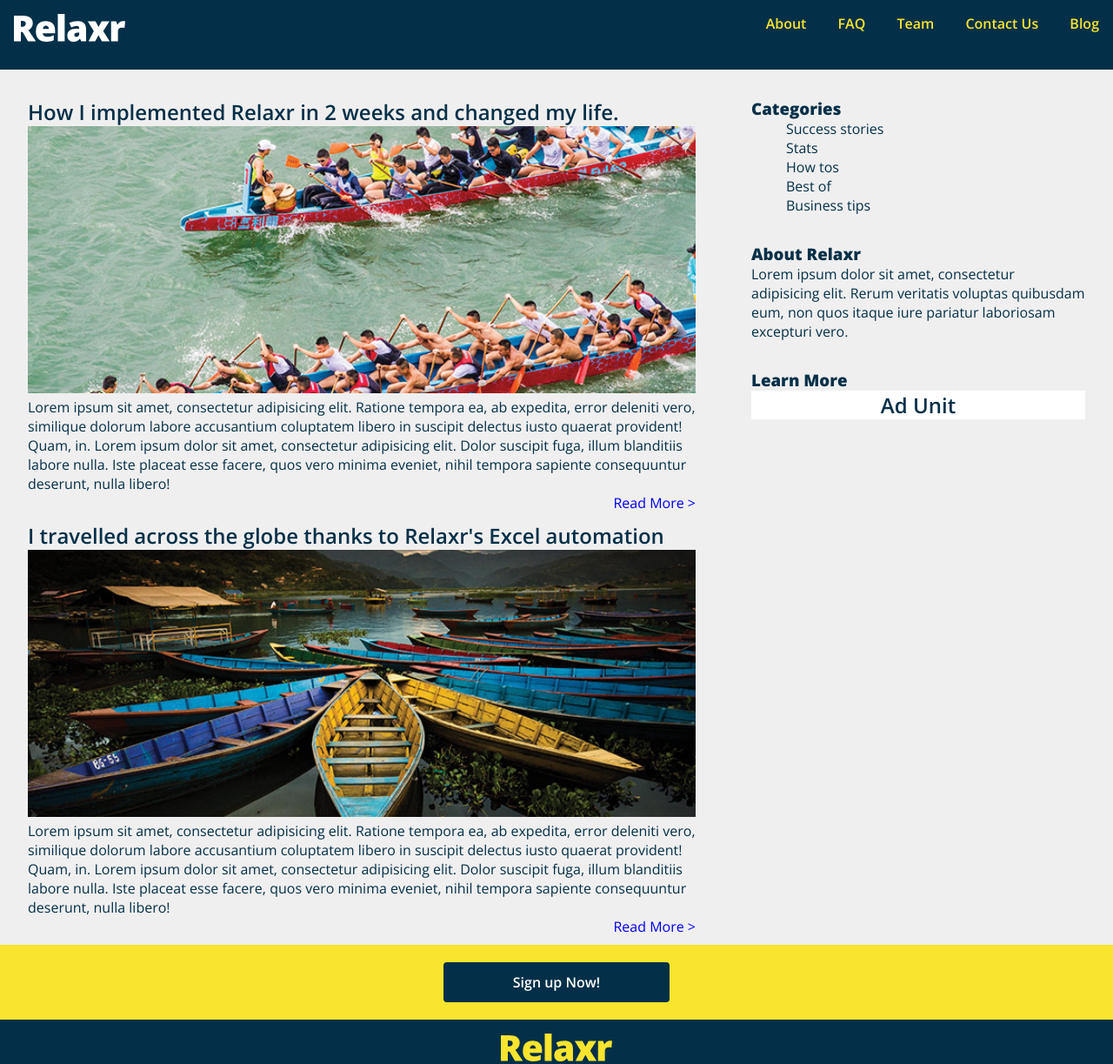
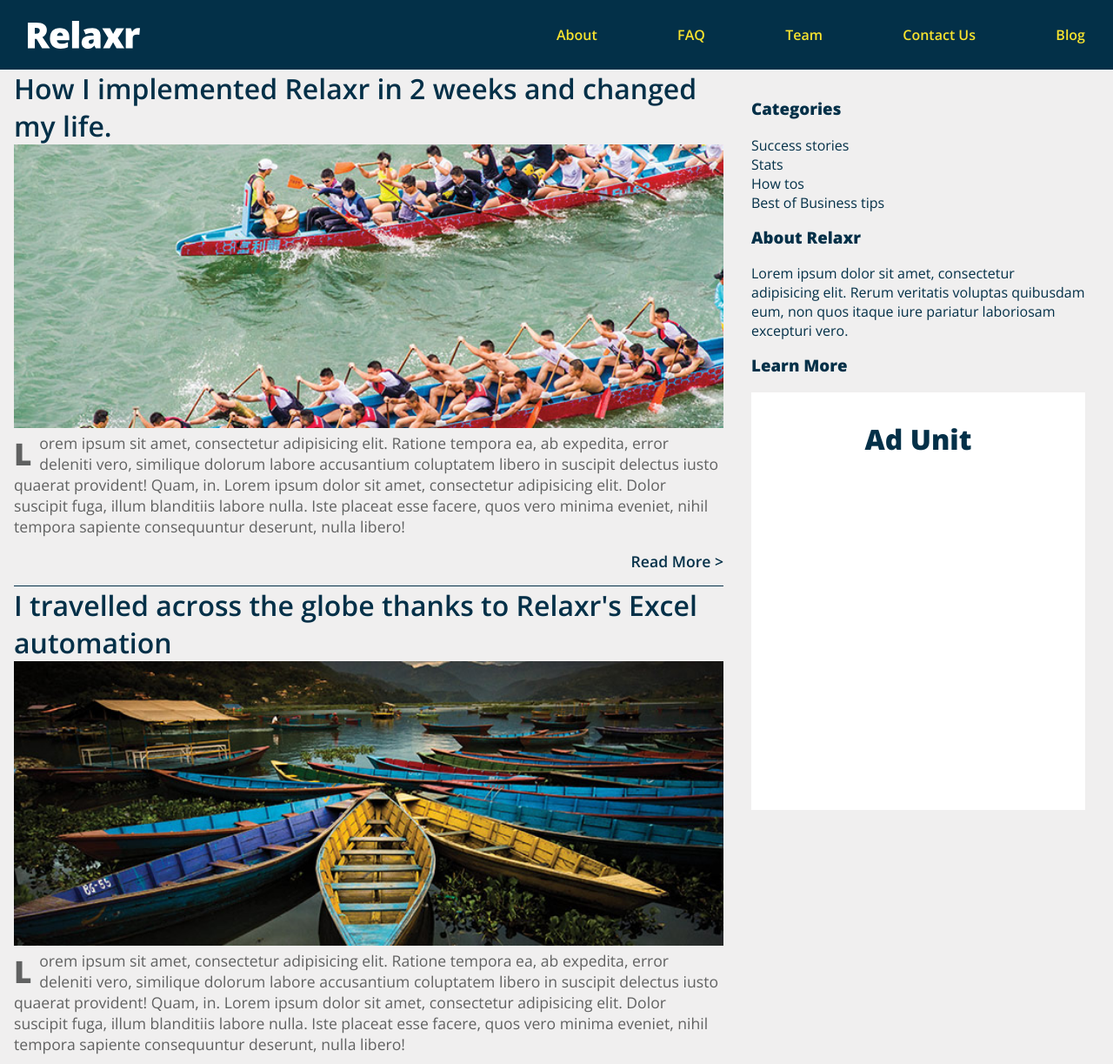
Before and after one commit to rpulumo/rpulumo.github.io, a plain HTML site: page homework4/index.html in a window 1280 px wide. Shown: the top 1223 px of the page at 87% size. Drawn offline with nearby package versions, Linux system fonts and the light colour scheme.

Commit message:
Improving layout

```diff
--- a/homework4/css/styles.css
+++ b/homework4/css/styles.css
@@ -1,11 +1,14 @@
 * {
   box-sizing: border-box;
   margin: 0;
+
 }
 html {
   font-family: 'Open Sans', sans-serif;
+  background-color: #f0efef;
+  color: #606161;
+  font-weight: 300;
 }
-
 
 body {
   min-height: 100vh;
@@ -14,90 +17,108 @@ body {
   grid-template-rows: 10vh auto auto minmax(20vh, 30vh);
   grid-template-areas:
     "header header"
-    "content sidebar"
+    "main sidebar"
     "cta cta"
     "footer footer";
-  background-color: #f0efef;
-}
-header {
-  grid-area: header;
-  background-color: #033048;
-}
-
-nav {
-  display: inline-block;
-  font-weight: 600;
-  float: right;
-}
-
-article {
-  margin: 2em;
+  grid-column-gap: 0 1rem;
 }
 
 a{
   text-decoration: none;
-}
-
-p {
   color: #033048;
 }
 
-.headerlinks {
-  display: inline-flex;
-  justify-content: space-around;
-  align-items: flex-end;
-  color: #f9e42e;
-  padding: 1em;
+.relaxriconimage,
+.mediaicons > img {
+  height: 2rem;
 }
-/*a {
-  float: right;
-}*/
 
-.categories {
+header {
+  grid-area: header;
+  background-color: #033048;
+  padding: 2rem;
   display: flex;
-  flex-direction: column;
-  color: #033048;
-  text-align: left;
+  justify-content: space-between;
+  align-items: center;
 }
 
 main {
-  grid-area: content;
+  grid-area: main;
 }
 
-h2 {
+main img {
+  width: 100%;
+}
+
+header nav {
+  width: 50%;
+  display: flex;
+  justify-content: space-between;
+}
+
+header a {
+  color: #f9e42e;
+  font-weight: 600;
+}
+
+article {
+  margin-left: 1em;
+}
+
+article h2 {
   font-weight: 600;
   color: #033048;
+  font-size: 2em;
 }
 
-h3 {
-  color: #033048;
+article p {
+  font-size: 1.1em;
 }
 
-h3 + h2 {
-  background-color: white;
-  text-align: center;
+article p:first-of-type::first-letter {
+  font-size: 2em;
+  float:left;
+  font-weight: 800;
+  margin-right: .25em;
 }
 
-p + a {
-  float: right;
-}
-footer div {
-  text-align: center;
-  border: 1em;
+.read-more {
+  display: block;
+  font-size: 1.1em;
+  font-weight: 600;
+  text-align: right;
+  color: #033048;
+  padding: 1rem 0;
+  border-bottom: 1px solid;
 }
 
 aside {
   grid-area: sidebar;
+  padding: 2em;
 }
-footer {
-  grid-area: footer;
-  background-color: #033048;
-  /*background-image: url(../images/relaxr-logo-yellow.svg)
-  background-size: 50%, cover;
-  /*background-repeat: no-repeat;
-  background-position: center;*/
-  color: white;
+
+aside,
+aside a {
+  color: #033048;
+}
+
+aside nav,
+aside p,
+aside h3 {
+  margin-bottom: 1em;
+}
+
+aside nav a {
+  display: block;
+}
+
+aside div {
+  background-color: white;
+  padding: 1em;
   text-align: center;
+  font-size: 2em;
+  font-weight: 800;
+  min-height: 30rem;
 }
 
 .cta a {
@@ -105,35 +126,34 @@ footer {
   padding: 1em;
   color: white;
   background-color: #033048;
-  padding: .75em 5em;
+  padding: .75em 2em;
   border-radius: .25em;
-}
-
-img {
-  width: 100%;
-}
-
-.mediaiconimage {
-  width: 5%;
-  margin: 1em;
-}
-.relaxriconimage {
-  width: 10%;
-  margin: 1em;
-}
-#footerrelaxrimage {
-  text-align: center;
 }
 
 .cta {
   grid-area: cta;
   background-color: #f9e42e;
   text-align: center;
-  padding: 2em;
-
+  padding: 2rem;
 }
 
-footer p {
+footer {
+  grid-area: footer;
+  background-color: #033048;
+  text-align: center;
+  padding: 2rem;
   color: white;
-  padding-bottom: 2em;
 }
+
+footer nav {
+  padding: 1rem;
+}
+
+footer nav a {
+  padding: 1rem;
+}
+
+footer nav img {
+  height: 2rem;
+  margin: 1rem;
+}
--- a/homework4/index.html
+++ b/homework4/index.html
@@ -1,20 +1,24 @@
 <!DOCTYPE html>
 <html>
   <head>
-    <title>Relaxr Blog Page</title>
+    <meta charset="UTF-8">
+    <meta name="viewport" content="width=device-width, initial-scale=1.0">
+    <meta http-equiv="X-UA-Compatible" content="ie=edge">
+    <title>Relaxr Blog</title>
     <link href="https://fonts.googleapis.com/css?family=Open+Sans:300,600,800" rel="stylesheet">
     <link rel="stylesheet" href="css/styles.css">
   </head>
+
   <body>
     <header>
-      <img class="relaxriconimage" src="images/relaxr-logo-white.svg" alt="white relaxr logo"> <nav>
-        <a class="headerlinks" href="#about">About</a>
-        <a class="headerlinks" href="#faq">FAQ</a>
-        <a class="headerlinks" href="#team">Team</a>
-        <a class="headerlinks" href="#contactus">Contact Us</a>
-        <a class="headerlinks" href="#blog">Blog</a>
+      <img class="relaxriconimage" src="images/relaxr-logo-white.svg" alt="white relaxr logo">
+      <nav>
+        <a class="headerlinks" href="#">About</a>
+        <a class="headerlinks" href="#">FAQ</a>
+        <a class="headerlinks" href="#">Team</a>
+        <a class="headerlinks" href="#">Contact Us</a>
+        <a class="headerlinks" href="#">Blog</a>
       </nav>
-
 
     </header>
     <main>
@@ -22,57 +26,53 @@
         <h2>
           How I implemented Relaxr in 2 weeks and changed my life.
         </h2>
-        <img src="images/blog_photo1.jpg" alt="two teams canoing">
+        <img class="post-image" src="images/blog_photo1.jpg" alt="two teams canoing">
         <p>Lorem ipsum sit amet, consectetur adipisicing elit. Ratione tempora ea, ab expedita, error deleniti vero, similique dolorum labore accusantium coluptatem libero in suscipit delectus iusto quaerat provident! Quam, in. Lorem ipsum dolor sit amet, consectetur adipisicing elit. Dolor suscipit fuga, illum blanditiis labore nulla. Iste placeat esse facere, quos vero minima eveniet, nihil tempora sapiente consequuntur deserunt, nulla libero!</p>
-        <a href="readmore"> Read More ></a>
+        <a class="read-more" href="#"> Read More ></a>
       </article>
-
 
       <article>
         <h2>
           I travelled across the globe thanks to Relaxr's Excel automation
         </h2>
-        <img src="images/blog_photo2.jpg" alt="two teams canoing">
+        <img class="post-image" src="images/blog_photo2.jpg" alt="two canoes">
         <p>Lorem ipsum sit amet, consectetur adipisicing elit. Ratione tempora ea, ab expedita, error deleniti vero, similique dolorum labore accusantium coluptatem libero in suscipit delectus iusto quaerat provident! Quam, in. Lorem ipsum dolor sit amet, consectetur adipisicing elit. Dolor suscipit fuga, illum blanditiis labore nulla. Iste placeat esse facere, quos vero minima eveniet, nihil tempora sapiente consequuntur deserunt, nulla libero!</p>
-        <a href="readmore"> Read More ></a>
+        <a class="read-more" href="#"> Read More ></a>
       </article>
+    </main>
 
+    <aside>
+        <h3> Categories</h3>
+        <nav>
+          <a class="categories" href="#">Success stories</a>
+          <a class="categories" href="#">Stats</a>
+          <a class="categories" href="#">How tos</a>
+          <a class="categories" href="#">Best of Business tips</a>
+        </nav>
 
-
-    </main>
-    <aside>
-      <article>
-        <h3> Categories</h3>
-        <ul>
-          <a class="categories" href="successstories">Success stories</a>
-          <a class="categories" href="stats">Stats</a>
-          <a class="categories" href="howtos">How tos</a>
-          <a class="categories" href="bestof">Best of</a>
-          <a class="categories" href="businesstips">Business tips</a>
-        </ul>
-      </article>
-
-      <article>
         <h3>About Relaxr</h3>
         <p>Lorem ipsum dolor sit amet, consectetur adipisicing elit. Rerum veritatis voluptas quibusdam eum, non quos itaque iure pariatur laboriosam excepturi vero.</p>
-      </article>
+        <h3> Learn More</h3>
+        <div>
+          Ad Unit
+        </div>
+    </aside>
 
-      <article>
-        <h3> Learn More</h3>
-        <h2> Ad Unit</h2>
-      </article>
-    </aside>
     <div class="cta">
-      <a id="signing" href="signup">Sign up Now!</a>
+      <a href="#">Sign up Now!</a>
     </div>
 
     <footer>
+      <img class="relaxriconimage" src="images/relaxr-logo-yellow.svg" alt="yellow relaxr logo">
+      <nav class="mediaicons">
+        <a href="#">
+          <img src="images/twitter.svg" alt="twitter icon">
+        </a>
+        <a href="#">
+          <img src="images/facebook.svg" alt="facebook icon">
+        </a>
+      </nav>
 
-      <img id="footerrelaxrimage"class="relaxriconimage" src="images/relaxr-logo-yellow.svg" alt="yellow relaxr logo">
-      <div>
-        <img class="mediaiconimage" src="images/twitter.svg" alt="twitter icon">
-        <img class="mediaiconimage" src="images/facebook.svg" alt="facebook icon">
-      </div>
       <p>
         Copyright 2015. Relaxr.
       </p>
```
